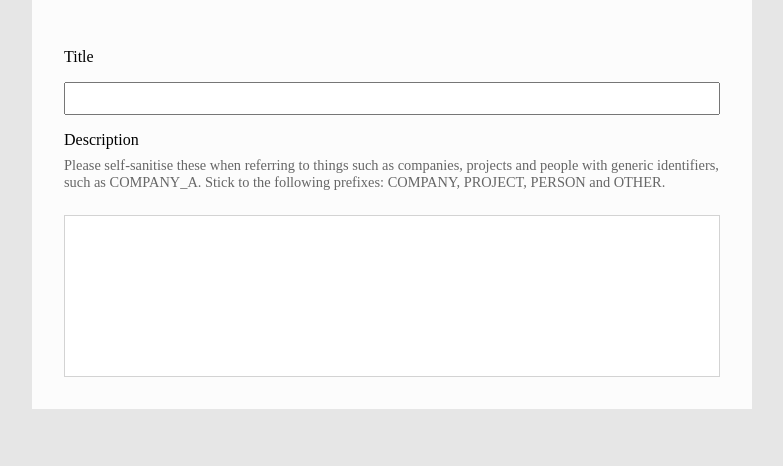
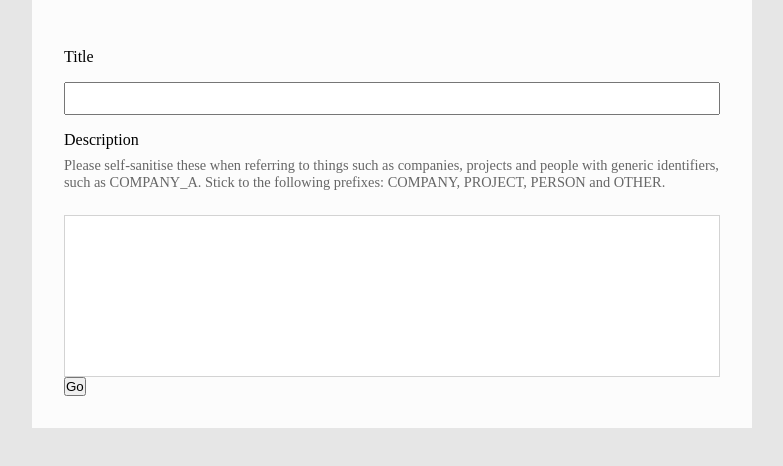
Before and after one commit to robrkerr/smart-proposals, a React app: page / in a window 1280 px wide. Shown: the top 466 px of the page, without its empty margins (248-1031 px from the left). Built offline with nearby package versions, Linux system fonts and the light colour scheme.

Commit message:
got a simple abstraction for a submission

```diff
--- a/src/components/App.js
+++ b/src/components/App.js
@@ -1,32 +1,30 @@
 import React, { Component } from 'react'
+
+import Submission from '../models/Submission'
 import SanitisingDescription from './SanitisingDescription'
-
-let initialTitle = '';
-const url = window.location.href;
-if (url.split('?')[1] == 'test') {
-  initialTitle = 'Doing cool things with Threejs';
-}
+import TextField from './TextField'
 
 export default class App extends Component {
-
   constructor(props) {
     super(props);
     this.handleUpdateTitle = this.handleUpdateTitle.bind(this);
-    this.state = {title: initialTitle};
+    this.state = {submission: new Submission()};
   }
 
   handleUpdateTitle(event) {
     this.setState({title: event.target.value});
   }
 
+  onSubmit(e) {
+    console.log(this.state.submission.toJson())
+    e.preventDefault()
+  }
+
   render() {
-    const { title } = this.state;
+    const { submission } = this.state;
     return (
-      <div className="main-container">
-        <div className="field-label">
-          Title
-        </div>
-        <input type='text' className="field-text" value={title} onChange={this.handleUpdateTitle} />
+      <form onSubmit={this.onSubmit.bind(this)} className="main-container">
+        <TextField name="title" label="Title" form={submission}/>
         <div className="field-label">
           Description
         </div>
@@ -34,7 +32,8 @@ export default class App extends Component {
           Please self-sanitise these when referring to things such as companies, projects and people with generic identifiers, such as COMPANY_A. Stick to the following prefixes: COMPANY, PROJECT, PERSON and OTHER.
         </div>
         <SanitisingDescription/>
-      </div>
+        <button type="submit">Go</button>
+      </form>
     );
   }
 }
--- a/src/components/SanitisingDescription.js
+++ b/src/components/SanitisingDescription.js
@@ -1,5 +1,5 @@
 import React, { Component } from 'react'
-import TextField from './TextField'
+import TextArea from './TextArea'
 import Identifier from './Identifier'
 import {CompositeDecorator, EditorState, ContentState} from 'draft-js'
 import parser from '../utils/parser'
@@ -170,7 +170,7 @@ export default class SanitisingDescription extends Component {
     const { handleUpdateField, handleUpdateIdentifierContext, handleUpdateIdentifierRedacted, handleUpdateIdentifierName } = this;
     return (
       <div>
-        <TextField index={0} {...fields[0]} state={fieldStates[0]} onUpdate={handleUpdateField}></TextField>
+        <TextArea index={0} {...fields[0]} state={fieldStates[0]} onUpdate={handleUpdateField}></TextArea>
         {
           identifiers.map((identifier,i) =>
             <Identifier key={i} index={i} {...identifier} details={identifierDetails[identifier.full]} onUpdateContext={handleUpdateIdentifierContext} onUpdateName={handleUpdateIdentifierName} onUpdateRedacted={handleUpdateIdentifierRedacted}></Identifier>
--- /dev/null
+++ b/src/components/TextArea.js
@@ -0,0 +1,21 @@
+import React, { Component } from 'react'
+import {Editor, ContentState} from 'draft-js'
+
+export default class TextArea extends Component {
+  constructor(props) {
+    super(props);
+    this.handleUpdate = (editorState) => props.onUpdate(editorState,props.index);
+  }
+
+  render() {
+    const { label, state, indentiers } = this.props;
+    return (
+      <div className="description-container">
+        <div className="description-field">
+          <Editor editorState={state} onChange={this.handleUpdate} />
+        </div>
+      </div>
+    );
+  }
+
+}
--- a/src/components/TextField.js
+++ b/src/components/TextField.js
@@ -1,23 +1,18 @@
-import React, { Component } from 'react'
-import ReactDOM from 'react-dom'
-import {Editor, ContentState} from 'draft-js'
+import React, {Component} from 'react'
 
-export default class TextField extends Component {
-
-  constructor(props) {
-    super(props);
-    this.handleUpdate = (editorState) => props.onUpdate(editorState,props.index);
+export default class TextArea extends Component {
+  handleUpdate(e) {
+    console.log(e)
+    this.props.form.data[this.props.name] = e.target.value
+    this.forceUpdate()
   }
 
   render() {
-    const { label, state, indentiers } = this.props;
-    return (
-      <div className="description-container">
-        <div className="description-field">
-          <Editor editorState={state} onChange={this.handleUpdate} />
-        </div>
-      </div>
-    );
+    const { name, label, form } = this.props
+    const value = form.data[name]
+    return <div>
+      <div className="field-label">{ label }</div>
+      <input type='text' className="field-text" value={value} onChange={this.handleUpdate.bind(this)}/>
+    </div>
   }
-
 }
--- /dev/null
+++ b/src/models/Submission.js
@@ -0,0 +1,14 @@
+export default class Submission {
+  constructor() {
+    this.data = {
+      title: '',
+      description: '',
+      redactions: [],
+
+    }
+  }
+
+  toJson() {
+    return JSON.stringify(this.data)
+  }
+}
--- a/webpack.config.js
+++ b/webpack.config.js
@@ -3,6 +3,7 @@ var path = require('path');
 var fs = require('fs');
 
 module.exports = {
+  devtool: 'cheap-module-eval-source-map',
   entry: {
     main: './src/index.js'
   },
```
